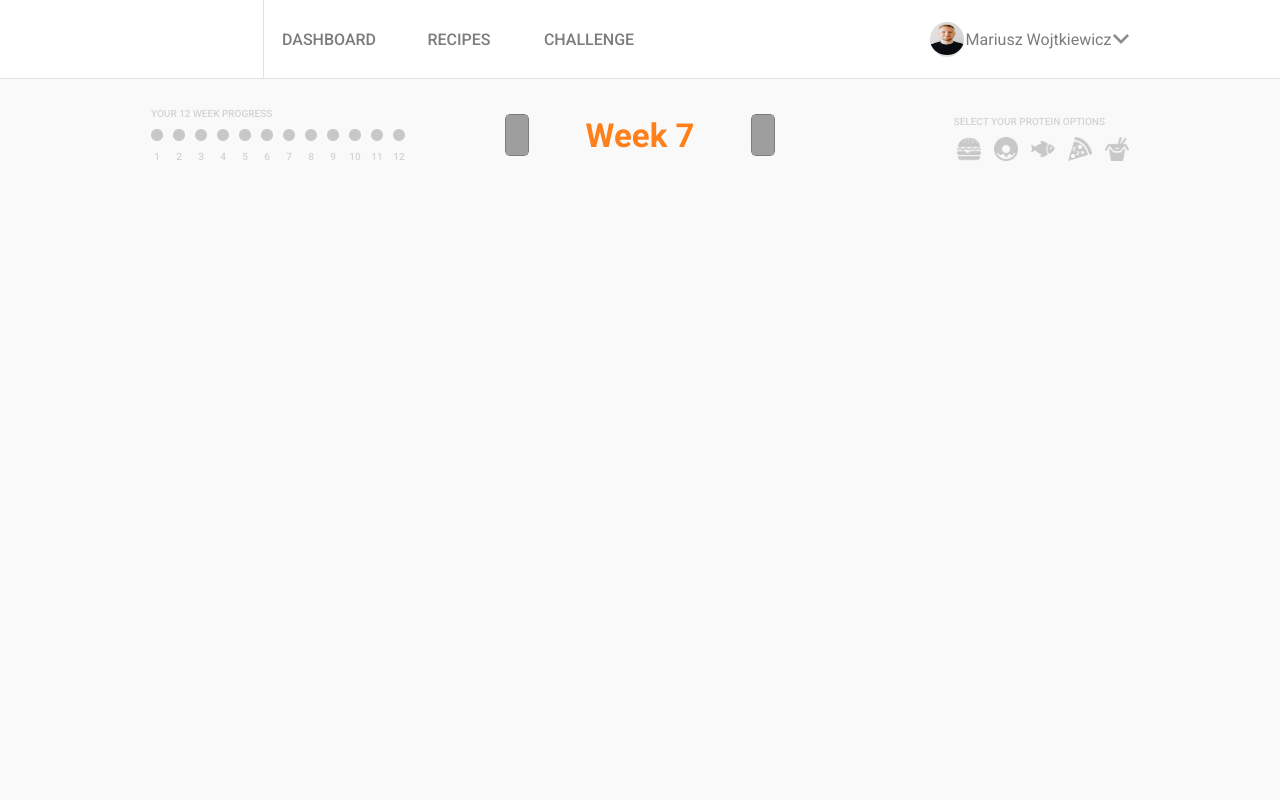
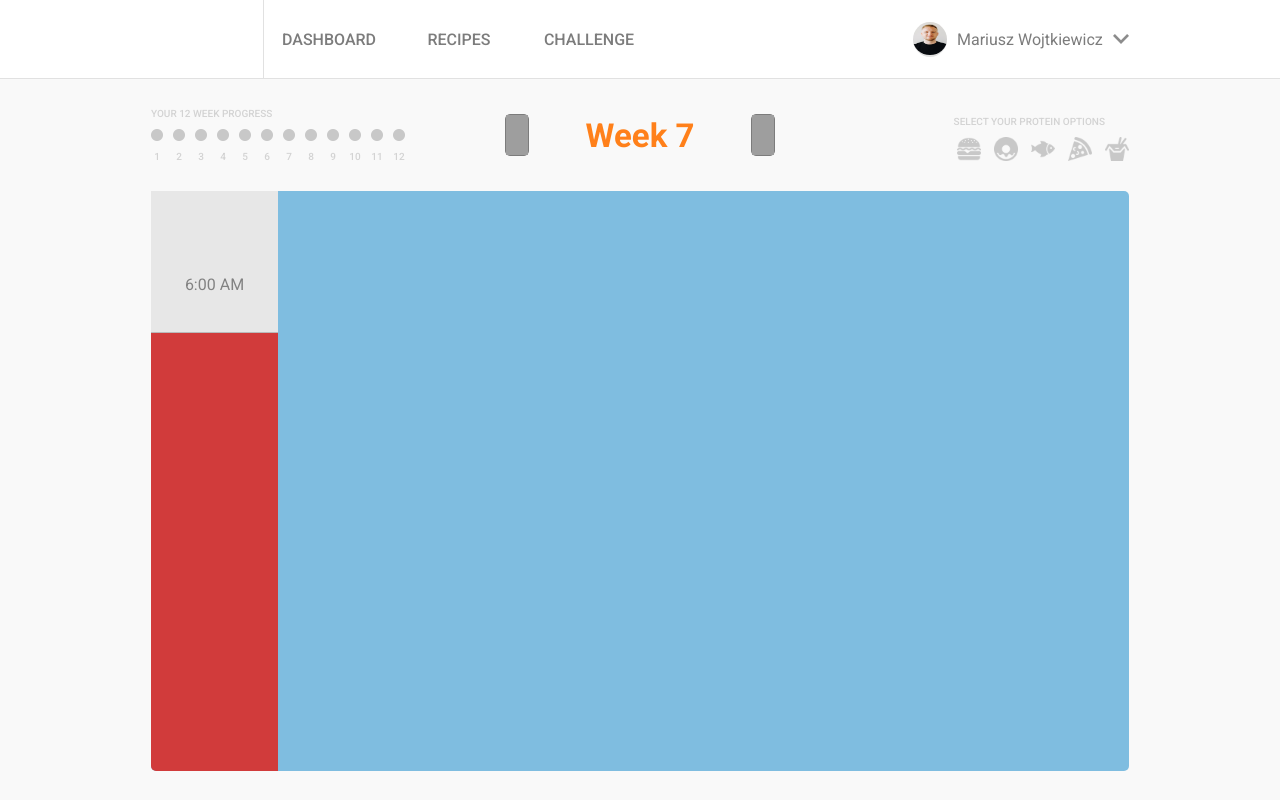
Before and after one commit to wwojciech89/nutrition-calendar, a React (Create React App) app: page / in a window 1280 px wide. Built offline with nearby package versions, Linux system fonts and the light colour scheme; grey boxes are pictures that could not be loaded.

Commit message:
add callendar commponent

```diff
--- a/src/App.js
+++ b/src/App.js
@@ -1,12 +1,14 @@
 import React from "react";
 import Navigation from "./assets/components/Navigation/Navigation";
 import Header from "./assets/components/Header/Header";
+import Callendar from "./assets/components/Callendar/Callendar";
 
 function App() {
   return (
     <>
       <Navigation />
       <Header />
+      <Callendar />
     </>
   );
 }
--- /dev/null
+++ b/src/assets/components/Callendar/Callendar.js
@@ -0,0 +1,14 @@
+import React from "react";
+import styles from "./Callendar.module.scss";
+import TitleColumn from "./TitleColumn/TitleColumn";
+
+const Callendar = () => (
+  <>
+    <div className={styles.callendar__container}>
+      <TitleColumn />
+      {/* tu będą 3 rodzaje column/ tytułowa/ robocza/ i dnia 7 */}
+    </div>
+  </>
+);
+
+export default Callendar;
--- /dev/null
+++ b/src/assets/components/Callendar/Callendar.module.scss
@@ -0,0 +1,7 @@
+.callendar__container {
+  width: 978px;
+  height: 580px;
+  background-color: rgb(127, 189, 224);
+  margin: auto;
+  border-radius: 5px;
+}
--- /dev/null
+++ b/src/assets/components/Callendar/TitleColumn/TitleColumn.js
@@ -0,0 +1,14 @@
+import React from "react";
+import styles from "./TitleColumn.module.scss";
+
+const TitleColumn = () => (
+  <>
+    <div className={styles.column__container}>
+      <div className={styles.breakfast}>
+        <p>6:00 AM</p>
+      </div>
+    </div>
+  </>
+);
+
+export default TitleColumn;
--- /dev/null
+++ b/src/assets/components/Callendar/TitleColumn/TitleColumn.module.scss
@@ -0,0 +1,23 @@
+.column__container {
+  background-color: rgb(209, 59, 59);
+  width: 127px;
+  height: 580px;
+  display: flex;
+  align-content: center;
+  justify-content: center;
+  border-radius: 5px 0 0 5px;
+}
+
+.breakfast {
+  height: 142px;
+  width: 100%;
+  border-bottom: 1px solid #bababa;
+  background-color: #e7e7e7;
+
+  p {
+    font-size: 16px;
+    text-align: center;
+    margin-top: calc(50% + 20px);
+    color: #828282;
+  }
+}
--- a/src/assets/components/Navigation/Navigation.module.scss
+++ b/src/assets/components/Navigation/Navigation.module.scss
@@ -36,7 +36,7 @@
   display: flex;
   align-items: center;
   justify-content: space-between;
-  width: 23%;
+  width: 25%;
 }
 
 .picture {
@@ -49,7 +49,7 @@
 
 .arrow {
   width: 16px;
-  height: 24px;
+  height: 16px;
   background-image: url(../../icons/arrow-down.png);
   background-position: center;
   background-repeat: no-repeat;
```
